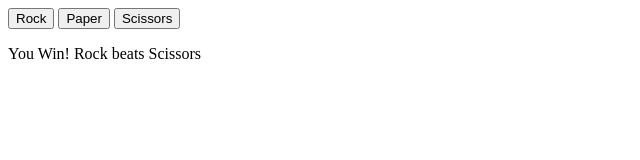
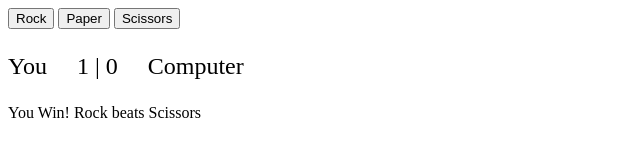
Before and after one commit to KiyuV/rock-paper-scissors, a plain HTML site: page index.html in a window 1280 px wide. Both pictures are taken after a click on the button "Rock". Shown: the whole page, without its empty margins (0-640 px from the left). Drawn offline with Linux system fonts and the light colour scheme.

Commit message:
feat: add a running score

```diff
--- a/index.html
+++ b/index.html
@@ -8,6 +8,7 @@
         <button>Rock</button>
         <button>Paper</button>
         <button>Scissors</button>
+        <p style="font-size: 1.5em;">You&nbsp;&nbsp;&nbsp;&nbsp;&nbsp;0&nbsp;|&nbsp;0&nbsp;&nbsp;&nbsp;&nbsp;&nbsp;Computer</p>
         <div id="results"></div>
         <script>
             const CHOICES = ["Rock", "Paper", "Scissors"];
@@ -54,8 +55,10 @@
                 }
                 // Creating a <p> and setting the text to round result
                 const roundResult = document.createElement('p');
+
                 roundResult.textContent = result;
                 const div = document.querySelector('#results');
+
                 div.appendChild(roundResult);
             }
             // Function to play a round of rps and announes winner
@@ -68,6 +71,9 @@
                     ++computerScore;
                 }
 
+                const runningScore = document.querySelector('p');
+                runningScore.innerHTML = `You&nbsp;&nbsp;&nbsp;&nbsp;&nbsp;${yourScore}&nbsp;|&nbsp;${computerScore}&nbsp;&nbsp;&nbsp;&nbsp;&nbsp;Computer`;
+
                 if (yourScore === 5 || computerScore === 5) {
                     announceWinner();
                     yourScore = 0;
@@ -78,6 +84,7 @@
 
                     div.appendChild(restart);
                     restart.addEventListener('click', () => {
+                        runningScore.innerHTML = 'You&nbsp;&nbsp;&nbsp;&nbsp;&nbsp;0&nbsp;|&nbsp;0&nbsp;&nbsp;&nbsp;&nbsp;&nbsp;Computer';
                         div.innerHTML = '';
                     });
                 }
```
